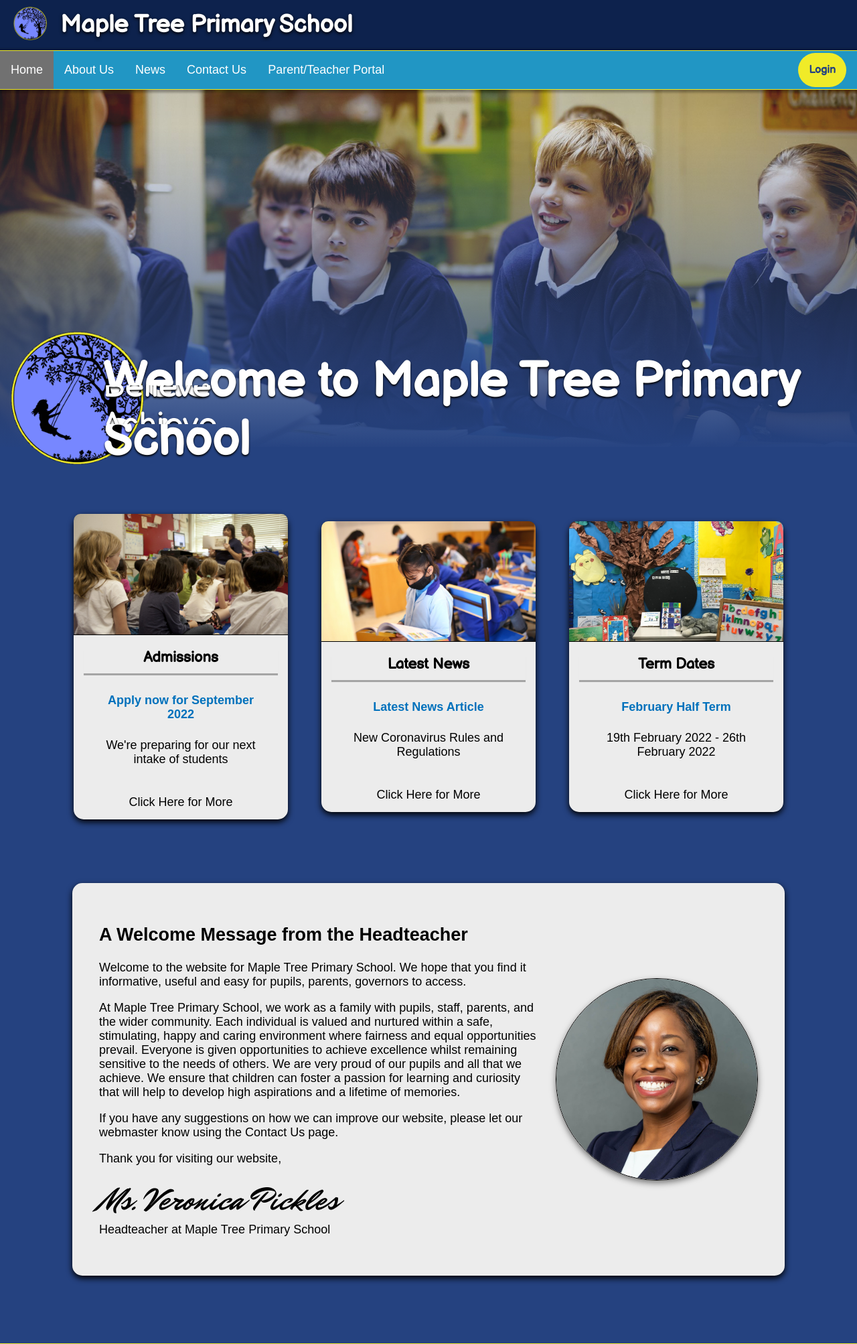
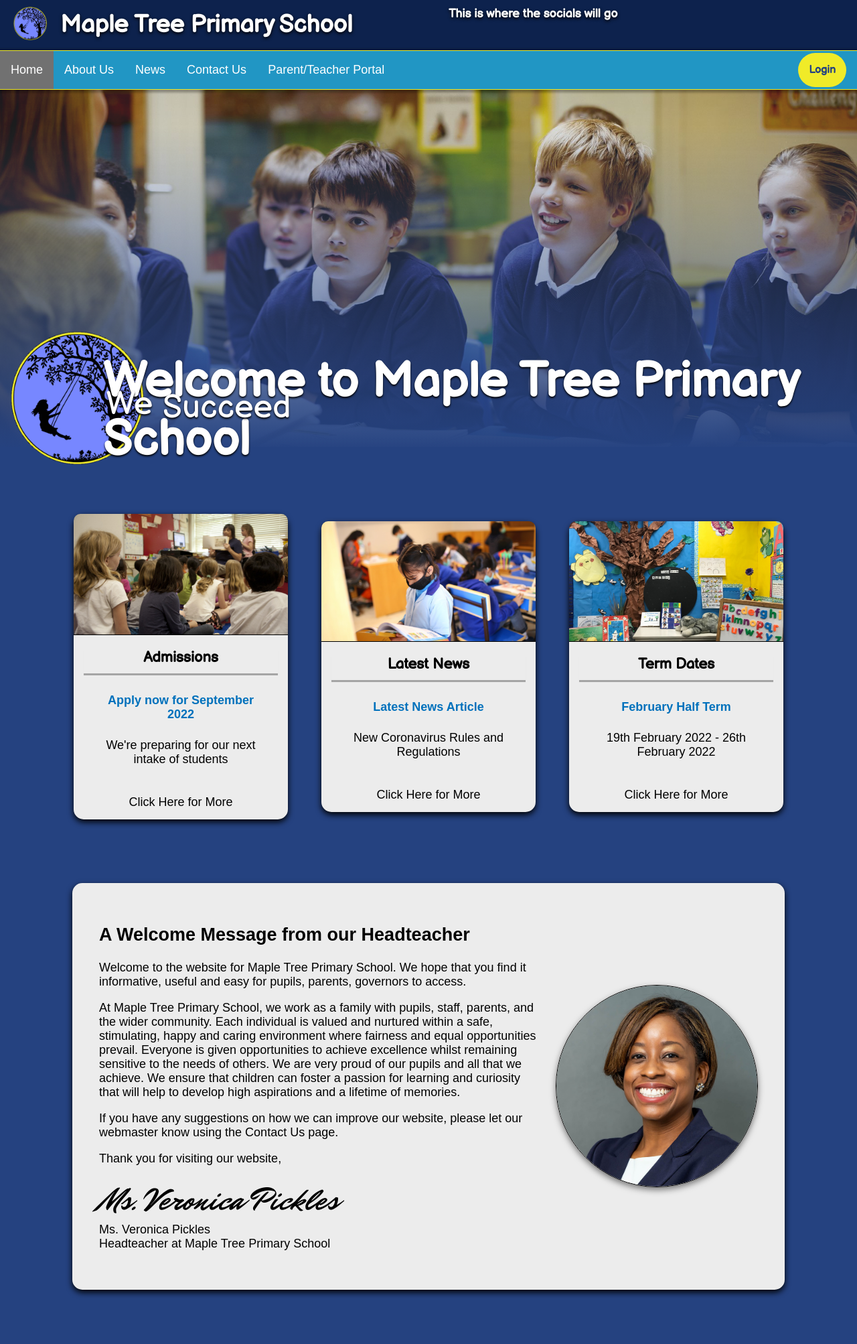
Before and after one commit to modjw/u10-a2, a PHP site: page / in a window 1280 px wide. Shown: the top 2006 px of the page at 67% size. Run offline with PHP 8.4, Linux system fonts and the light colour scheme.

Commit message:
added 'we' to motto

```diff
--- a/index.html
+++ b/index.html
@@ -31,6 +31,9 @@
             <span>Maple Tree Primary School</span>
           </div>
         </div>
+        <div class="header-right">
+          This is where the socials will go
+        </div>
       </div>
   </header>
 
@@ -59,6 +62,7 @@
         </div>
         <div class="scroll-container">
           <div class="scroller">
+            We
             <span>
               Dream<br/>
               Believe<br/>
@@ -142,7 +146,7 @@
         <div class="head-welcome">
 
           <div class="welcome-text">
-            <h2>A Welcome Message from the Headteacher</h2>
+            <h2>A Welcome Message from our Headteacher</h2>
             <p>
             Welcome to the website for Maple Tree Primary School. We hope that you find it informative, useful and easy for pupils, parents, governors to access.
             </p>
@@ -158,6 +162,7 @@
             </p>
             <p>
             <span>Ms. Veronica Pickles</span> <br>
+            Ms. Veronica Pickles <br>
             Headteacher at Maple Tree Primary School
             </p>
           </div>
@@ -165,9 +170,6 @@
         </div>
     </div>
 
-<!--  <div class="banner">-->
-<!--    <img src="images/web-banner.png">-->
-<!--  </div>-->
   <div class="space">
     <br>
   </div>
--- a/styles/style.css
+++ b/styles/style.css
@@ -19,6 +19,9 @@
     font-family: Balsamiq Sans;
     text-shadow: 0 2px 5px rgb(0, 0, 0, 1);
     padding: 10px;
+    display: flex;
+    flex-direction: row;
+    gap: 20px;
 }
 
 .header-left {
@@ -28,6 +31,12 @@
   align-items: center;
   max-height: 75px;
   margin-left: 10px;
+  width: 50%
+}
+
+.header-right {
+  max-width: 50%
+  align-self: end;
 }
 
 .header-img:hover {
@@ -80,17 +89,20 @@
 }
 
 /* Scroller styling */
+
 .scroller {
   height: 1.2em;
   line-height: 1.2em;
   position: relative;
   overflow: hidden;
-  width: 4em;
+  width: 7em;
+  padding-left: 5px;
 }
 .scroller > span {
   position: absolute;
+  padding-left: 15px;
   top: 0;
-  animation: slide 8s infinite;
+  animation: slide 10s infinite;
   font-weight: normal;
 
 }
```
Lines whose indentation alone changed are shown as unchanged.
